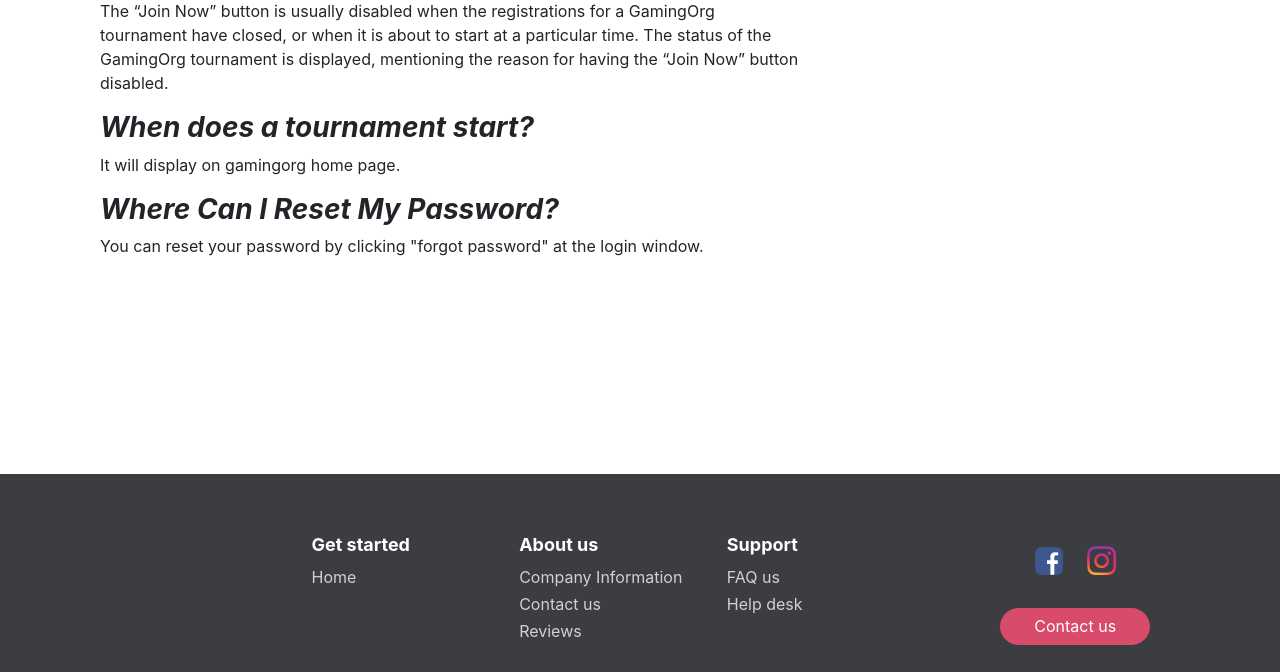
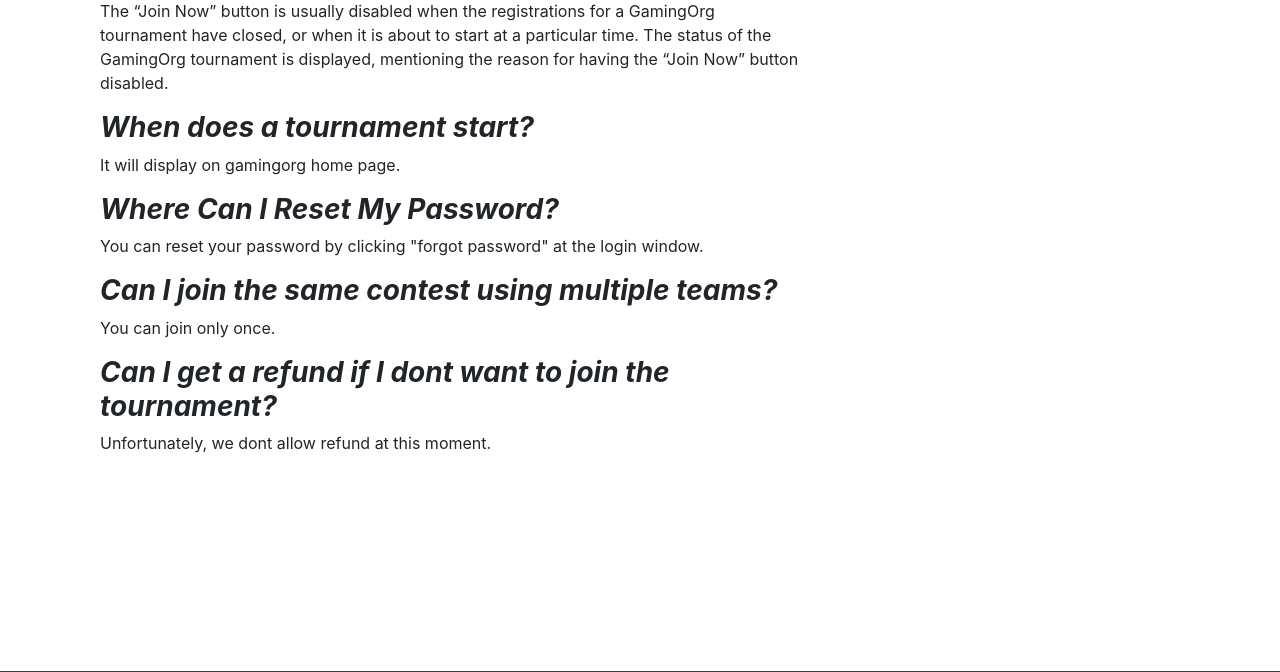
Before and after one commit to subhash0x/pubg, a Django app: page /faq/ in a window 1280 px wide. Shown: the part 838-1510 px from the top of the page. Run offline with Django 3.2, Linux system fonts and the light colour scheme; some libraries are stand-ins or nearby versions.

Commit message:
seo,favicon,faqs updated

```diff
--- a/blog/templates/blog/base.html
+++ b/blog/templates/blog/base.html
@@ -7,6 +7,9 @@
     <link rel="stylesheet" href="https://stackpath.bootstrapcdn.com/bootstrap/4.2.1/css/bootstrap.min.css" integrity="sha384-GJzZqFGwb1QTTN6wy59ffF1BuGJpLSa9DkKMp0DgiMDm4iYMj70gZWKYbI706tWS" crossorigin="anonymous">
     <link rel="stylesheet" href="{% static 'blog/main.css' %}">
     <meta name="description" content="GamingOrg are are invited to PUBG Gamers to participate in online gaming tournaments at Utlimate Battle here with the biggest Chicken Dinner of 'em all! with PUBG MOBILE tournament, win paytm money">
+    <meta name="keywords" content="pubg mobile, pubg tricks, PUBG Gamers ,tournaments, Utlimate Battle,PUBG MOBILE tournament,winner winner chicken dinner,PUBG, GamingOrg, PUBG Mobile, esports, cyber gaming, tournaments, earn, kill and earn, paid tournaments, gaming, paid pubg tournaments, pubgna, playerunkownbattlegrounds, pubgtournament, pubgxbox, playofthegame, pubgmobile, pubgfunny, pubgmemes, pubgindia, pubgindonasia, pubgnorthamerica, pubg, fortnitememes, fortniteninja, fortnite, shroud">
+    <meta http-equiv="Content-Type" content="text/html; charset=utf-8">
+    <meta name="language" content="English">
     <meta name="og:title" property="og:title" content="pubg mobile, pubg tricks, PUBG Gamers ,tournaments, Utlimate Battle,PUBG MOBILE tournament,winner winner chicken dinner, gamingorg ,pubg mobile download, pubg event, pubg india">
     <meta name="robots" content="index, follow">
     <meta property="og:image"         content="{% static '/blog/logo.png' %}" />
@@ -20,6 +23,7 @@
 
       gtag('config', 'UA-43827126-4');
     </script>
+    <link rel="icon" type="image/png" href="{% static '/blog/gamingOrgfavi.png' sizes="32x32"  %}">
         <title>GamingOrg | PUBG Mobile tournaments| Pubg Gamers| pubg tricks</title>
   </head>
   <body>
--- a/blog/templates/blog/faq.html
+++ b/blog/templates/blog/faq.html
@@ -35,7 +35,11 @@ You have to update your paytm number in profile.
 <h3><b><i>Where Can I Reset My Password?</i></b></h3>
 <p>You can reset your password by clicking "forgot password" at the login window.
 
+  <h3><b><i>Can I join the same contest using multiple teams?</i></b></h3>
+  <p>You can join only once.
 
+    <h3><b><i>Can I get a refund if I dont want to join the tournament?</i></b></h3>
+  <p>Unfortunately, we dont allow refund at this moment.
 
 
 {% endblock content %}
--- a/paytm/Checksum.py
+++ b/paytm/Checksum.py
@@ -115,7 +115,7 @@ def __decode__(to_decode, iv, key):
     # remove pad
     return __unpad__(to_decode)
 
-
+#
 # if __name__ == "__main__":
 #     params = {
 #         "MID": "mid",
@@ -126,7 +126,7 @@ def __decode__(to_decode, iv, key):
 #         "INDUSTRY_TYPE_ID": "Retail",
 #         "WEBSITE": "xxxxxxxxxxx"
 #     }
-#
+
 #     print(verify_checksum(
 #         params, 'xxxxxxxxxxxxxxxx',
 #         "CD5ndX8VVjlzjWbbYoAtKQIlvtXPypQYOg0Fi2AUYKXZA5XSHiRF0FDj7vQu66S8MHx9NaDZ/uYm3WBOWHf+sDQAmTyxqUipA7i1nILlxrk="))
```
Also changed, not shown: paytm/templates/payment.html (+9 -2 lines), paytm/urls.py (+0 -12 lines), wargame/settings.py (+19 -19 lines), db.sqlite3 (added), media/logo.png (deleted), static/blog/gamingOrgfavi.png (added), static/blog/logo.png (deleted), static/blog/test.jpg (deleted).
